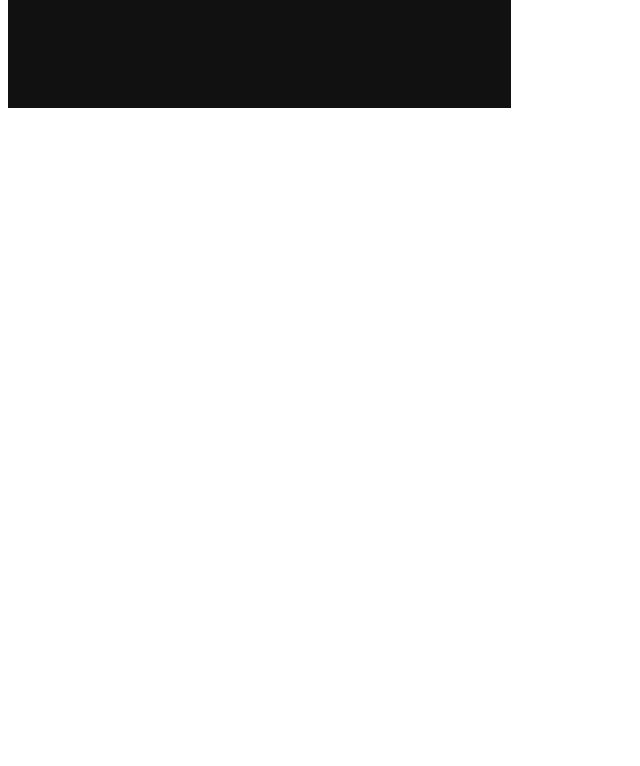
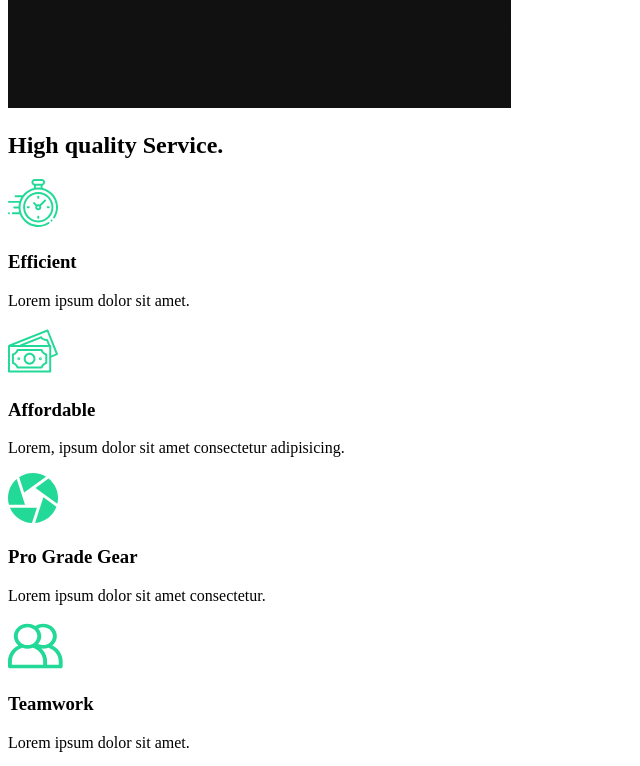
Before and after one commit to N-liraj-khanna/Portfolio-Recipe-in-React, a React (Create React App) app: page / in a window 1280 px wide. Shown: the part 880-1646 px from the top of the page, without its empty margins (0-640 px from the left). Before the commit the page ends 1000 px from the top, so only its background shows below. Built offline with nearby package versions, Linux system fonts and the light colour scheme.

Commit message:
Services Section 01-10-2021 08:32

```diff
--- a/src/Components/AboutSection.js
+++ b/src/Components/AboutSection.js
@@ -27,7 +27,7 @@
         <button>Contact Us</button>
       </div>
       <div className="image">
-        <img src={home1} alt="Home page image" />
+        <img src={home1} alt="Home page" />
       </div>
     </div>
   );
--- /dev/null
+++ b/src/Components/ServicesSection.js
@@ -0,0 +1,55 @@
+import React from "react";
+
+// Import icons
+import clock from "../img/clock.svg";
+import money from "../img/money.svg";
+import diaphragm from "../img/diaphragm.svg";
+import teamwork from "../img/teamwork.svg";
+import home2 from "../img/home2.png";
+
+const ServicesSection = () => {
+  return (
+    <div className="services">
+      <div className="description">
+        <h2>
+          High <span>quality</span> Service.{" "}
+        </h2>
+        <div className="cards">
+          <div className="card">
+            <div className="icon">
+              <img src={clock} alt="A CLock" />
+              <h3>Efficient</h3>
+            </div>
+            <p>Lorem ipsum dolor sit amet.</p>
+          </div>
+          <div className="card">
+            <div className="icon">
+              <img src={money} alt="Money" />
+              <h3>Affordable</h3>
+            </div>
+            <p>Lorem, ipsum dolor sit amet consectetur adipisicing.</p>
+          </div>
+          <div className="card">
+            <div className="icon">
+              <img src={diaphragm} alt="A Diaphragm" />
+              <h3>Pro Grade Gear</h3>
+            </div>
+            <p>Lorem ipsum dolor sit amet consectetur.</p>
+          </div>
+          <div className="card">
+            <div className="icon">
+              <img src={teamwork} alt="Teamwork" />
+              <h3>Teamwork</h3>
+            </div>
+            <p>Lorem ipsum dolor sit amet.</p>
+          </div>
+        </div>
+      </div>
+      <div className="image">
+        <img src={home2} alt="Services page" />
+      </div>
+    </div>
+  );
+};
+
+export default ServicesSection;
--- a/src/pages/AboutUs.js
+++ b/src/pages/AboutUs.js
@@ -1,10 +1,12 @@
 import React from "react";
 import AboutSection from "../Components/AboutSection";
+import ServicesSection from "../Components/ServicesSection";
 
 const AboutUs = () => {
   return (
     <div className="about">
       <AboutSection />
+      <ServicesSection />
     </div>
   );
 };
```
